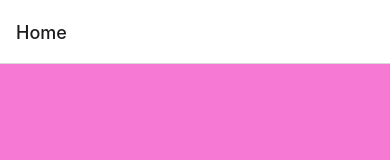
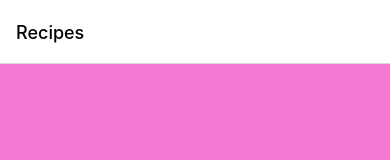
Before and after one commit to elovisae/to-do_list, a React Native app: screen / in a window 390 px wide. Shown: the top 160 px of the page. Built offline with nearby package versions, Linux system fonts and the light colour scheme.

Commit message:
screens  done

```diff
--- a/App.js
+++ b/App.js
@@ -1,16 +1,29 @@
 import { NavigationContainer } from "@react-navigation/native";
 import { createNativeStackNavigator } from "@react-navigation/native-stack";
 import Home from "./Stacks/Home";
-import Add from "./Stacks/Add";
-
+import Recipe from "./Stacks/Recipe"
+import Tried from "./Stacks/Tried";
 const Stack = createNativeStackNavigator();
 
 export default function App() {
   return (
     <NavigationContainer>
-      <Stack.Navigator>
-        <Stack.Screen name="Home" component={Home}/>
-        <Stack.Screen name="Add" component={Add}/>
+      <Stack.Navigator
+      screenOptions={{
+        headerStyle: {
+          backgroundColor: 'white',
+        },
+        headerTitleStyle: {
+
+        },
+        headerTintColor: 'black',
+
+      }}
+      initialRouteName='Home'
+      >
+        <Stack.Screen name="Recipes" component={Home}/>
+        <Stack.Screen name="Tried" component={Tried}/>
+        <Stack.Screen name="Recipe" component={Recipe}/>
       </Stack.Navigator>
     </NavigationContainer>
 
--- a/Stacks/Add.js
+++ /dev/null
@@ -1,28 +0,0 @@
-import {View, Text, Button, SectionList, StyleSheet} from 'react-native';
-import { StatusBar } from 'expo-status-bar';
-
-export default function Add() {
-    // const GridList = ({data}) => {
-
-    // }
-
-    return (
-      <View style={styles.container}>
-        <Text style={styles.title}>Add a task</Text>
-        <StatusBar style="auto" />
-      </View>
-    );
-  }
-
-  const styles = StyleSheet.create({
-    container: {
-      paddingTop: 60,
-      flex: 1,
-      backgroundColor: '#F67AD4',
-      alignItems: 'center',
-      justifyContent: 'center',
-    },
-    title: {
-      fontSize: 40,
-    }
-  });
```
